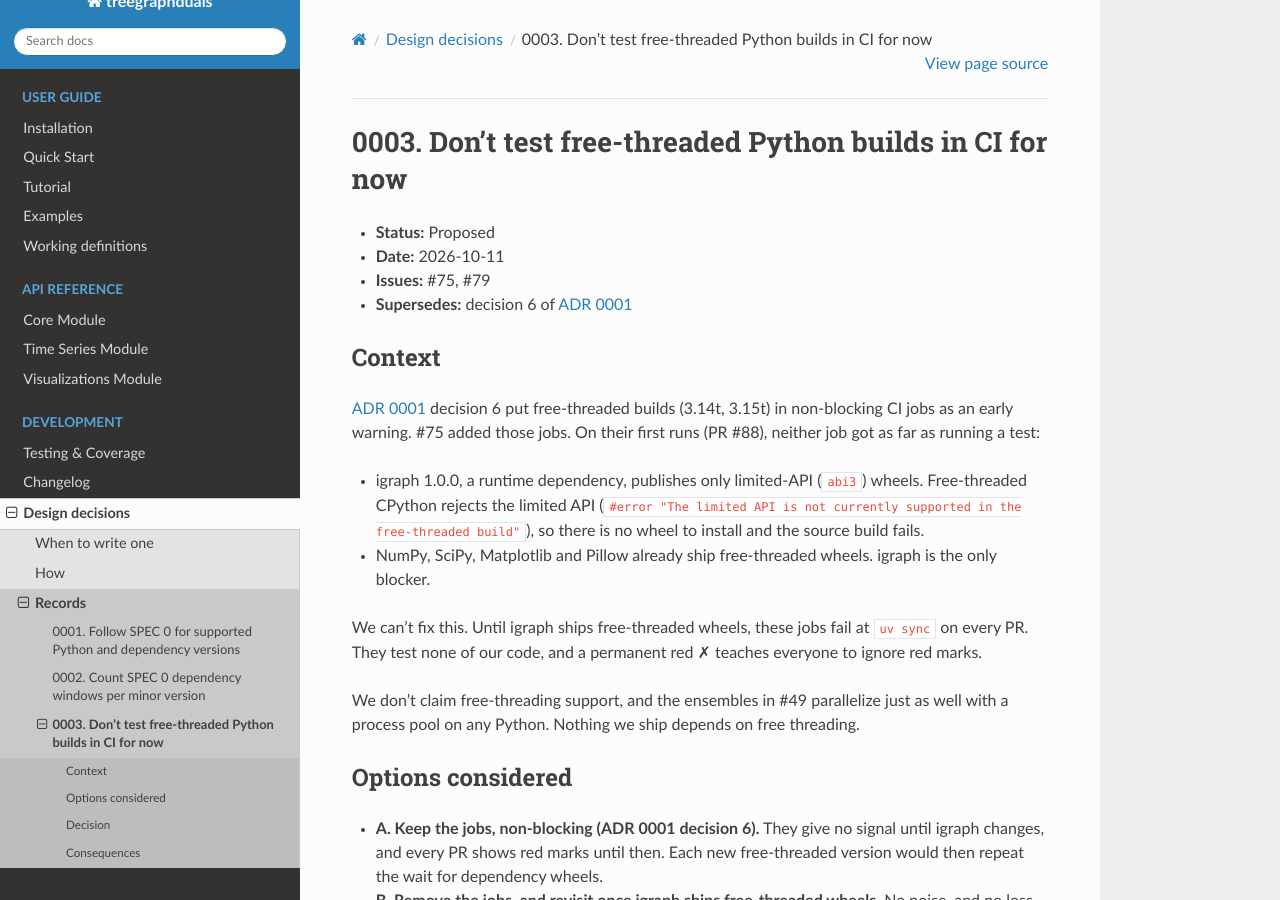
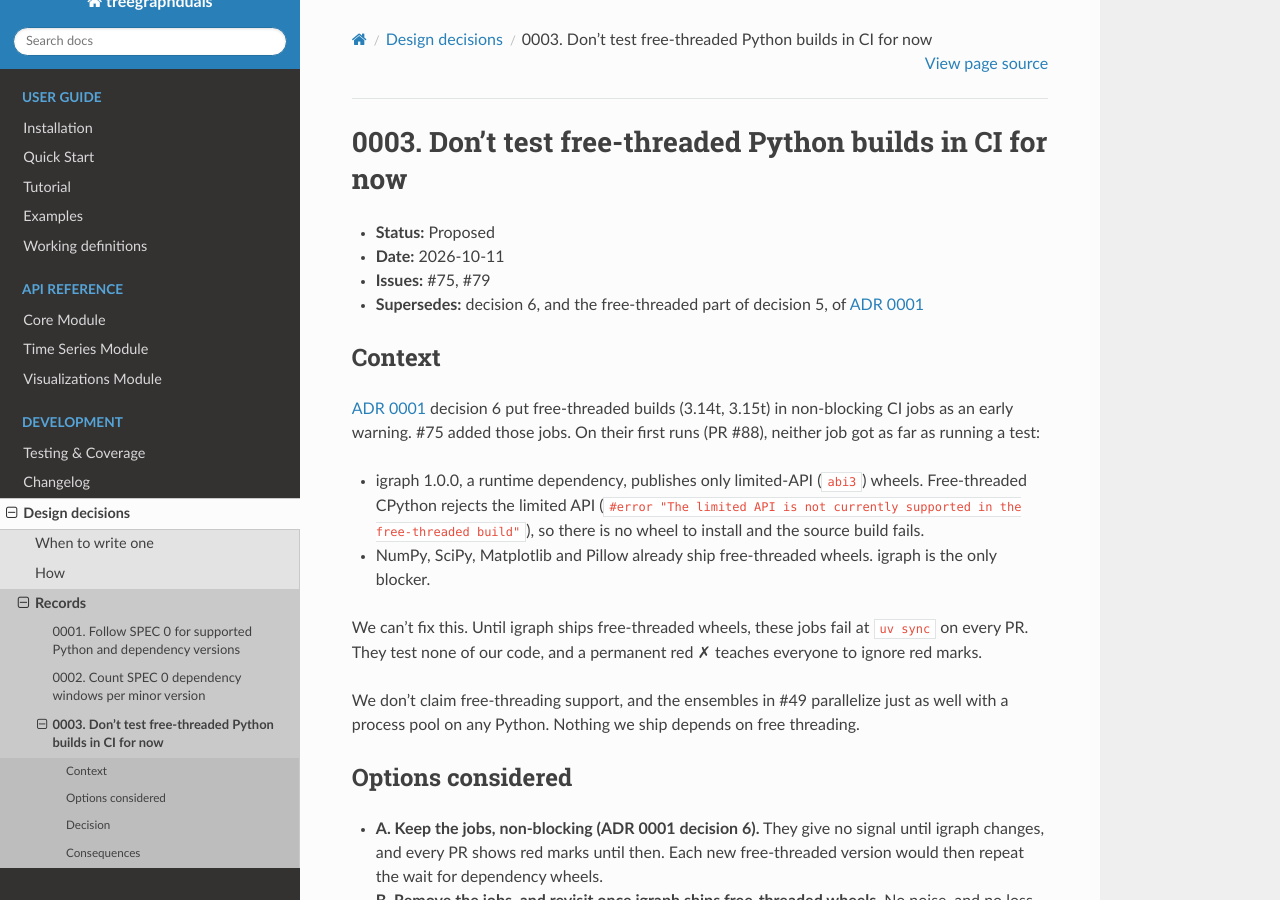
Before and after one commit to pikhan/treegraphduals, a Sphinx documentation site: the page built from docs/adr/0003-no-free-threaded-ci-jobs.md, in a window 1280 px wide and 900 px high. Built offline with Sphinx 7.4.7 and the Read the Docs theme 3.1.0, drawn with Linux system fonts in a browser that asks for light colours; pages that are not in the unit, such as notebooks, are missing from menus.

Commit message:
ADR 0003: name the part of ADR 0001 decision 5 it supersedes (#75)

```diff
--- a/docs/adr/0003-no-free-threaded-ci-jobs.md
+++ b/docs/adr/0003-no-free-threaded-ci-jobs.md
@@ -3,7 +3,8 @@
 - **Status:** Proposed
 - **Date:** 2026-10-11
 - **Issues:** #75, #79
-- **Supersedes:** decision 6 of [ADR 0001](0001-spec-0-support-policy.md)
+- **Supersedes:** decision 6, and the free-threaded part of decision 5, of
+  [ADR 0001](0001-spec-0-support-policy.md)
 
 ## Context
 
```
